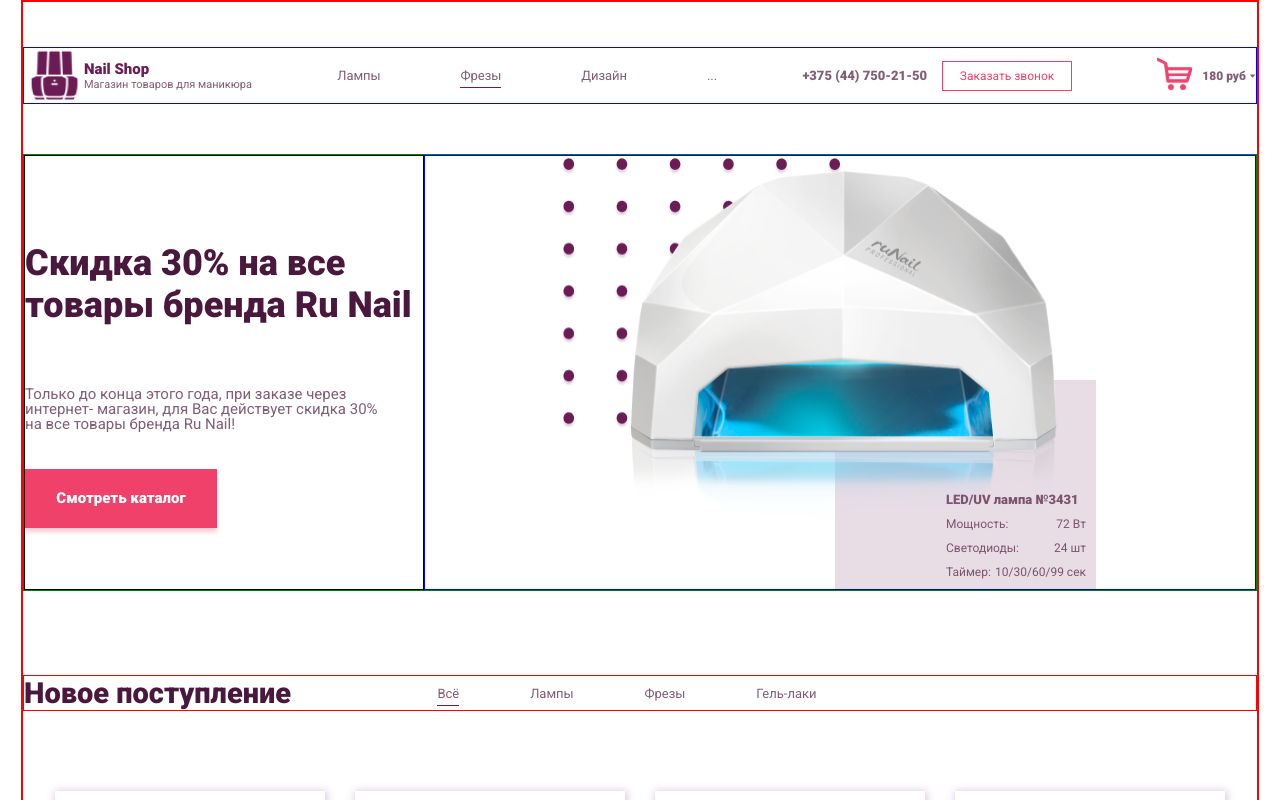
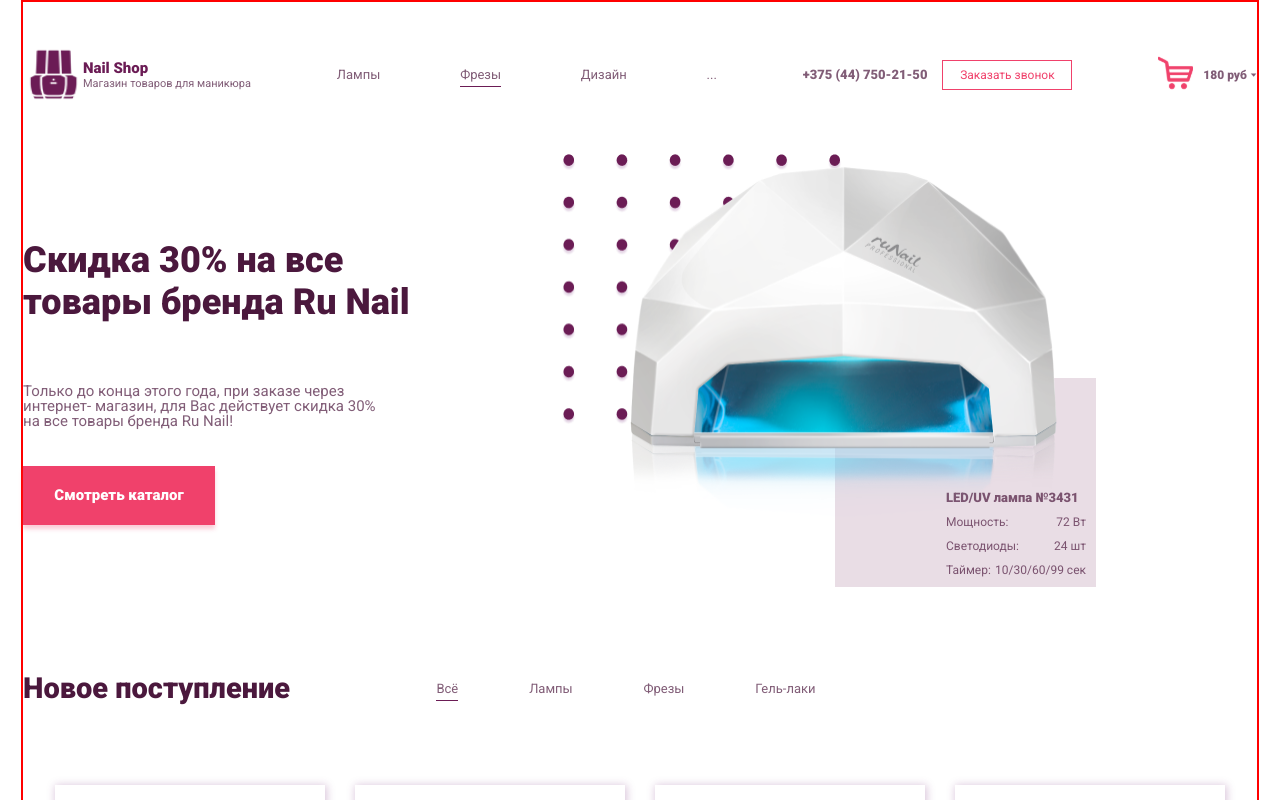
Before and after one commit to Sergey-Rimsha/nail-shop, a React (Create React App) app: page / in a window 1280 px wide. Shown: the top 800 px of the page. Built offline with nearby package versions, Linux system fonts and the light colour scheme.

Commit message:
refactor kill border elements

```diff
--- a/public/index.html
+++ b/public/index.html
@@ -15,7 +15,7 @@
     <link rel="preconnect" href="https://fonts.googleapis.com">
     <link rel="preconnect" href="https://fonts.gstatic.com" crossorigin>
     <link href="https://fonts.googleapis.com/css2?family=Roboto:wght@400;500;900&display=swap" rel="stylesheet">
-    <title>React App</title>
+    <title>Nail Shop</title>
   </head>
   <body>
     <noscript>You need to enable JavaScript to run this app.</noscript>
--- a/src/pages/p0-main/Main.module.scss
+++ b/src/pages/p0-main/Main.module.scss
@@ -2,11 +2,8 @@
 @import "src/styles/mixins";
 
 .main {
-	border: 1px solid green;
-
 	display: flex;
 	justify-content: space-between;
-	//flex-wrap: wrap;
 	min-height: 435px;
 	margin-top: 50px;
 
@@ -16,7 +13,6 @@
 		justify-content: center;
 		max-width: 400px;
 		min-height: 435px;
-		border: 1px solid black;
 	}
 
 	&__title {
@@ -62,9 +58,7 @@
 .slider {
 	min-height: 435px;
 	width: 100%;
-	border: 1px solid blue;
 	display: flex;
-	//align-items: center;
 	justify-content: center;
 
 	&__block {
--- a/src/pages/p1-header/Header.module.scss
+++ b/src/pages/p1-header/Header.module.scss
@@ -3,7 +3,6 @@
 
 
 .header {
-	border: 1px blue solid;
 	display: flex;
 	justify-content: space-between;
 }
--- a/src/pages/p2-arrivals/Arrivals.module.scss
+++ b/src/pages/p2-arrivals/Arrivals.module.scss
@@ -8,11 +8,9 @@
 
 	&__header {
 		display: flex;
-		border: 1px solid red;
 	}
 
 	&__title {
-		//display: flex;
 		min-width: 280px;
 
 		& h2 {
```
